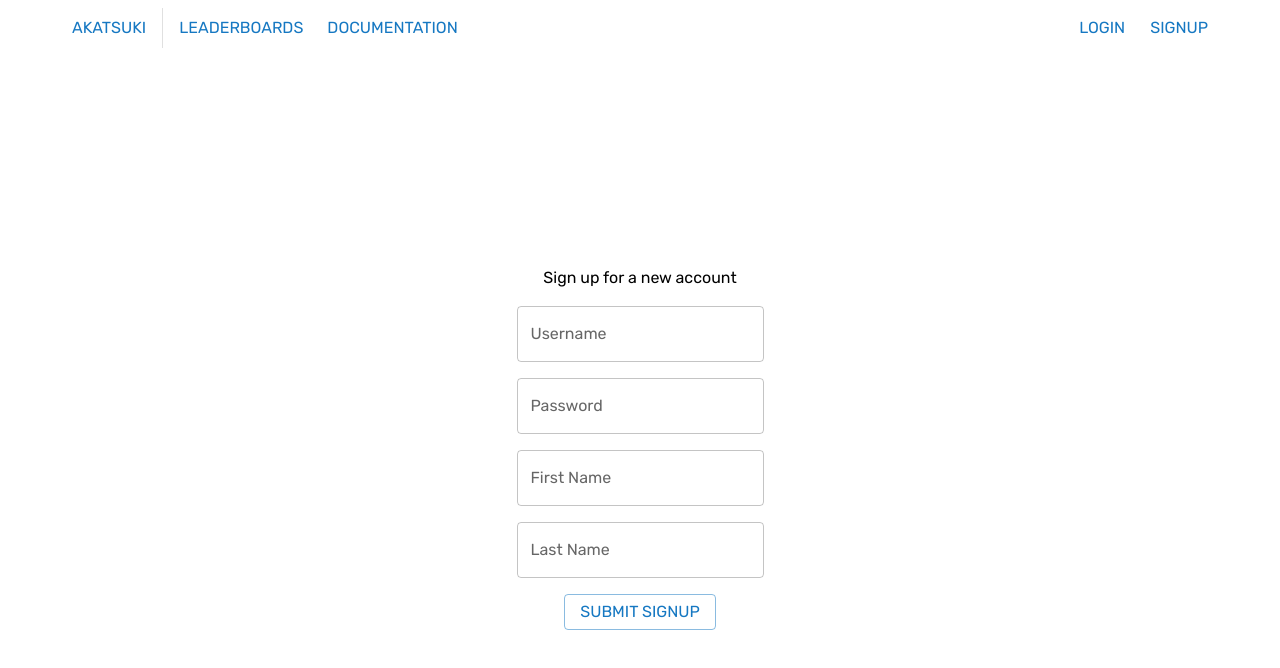
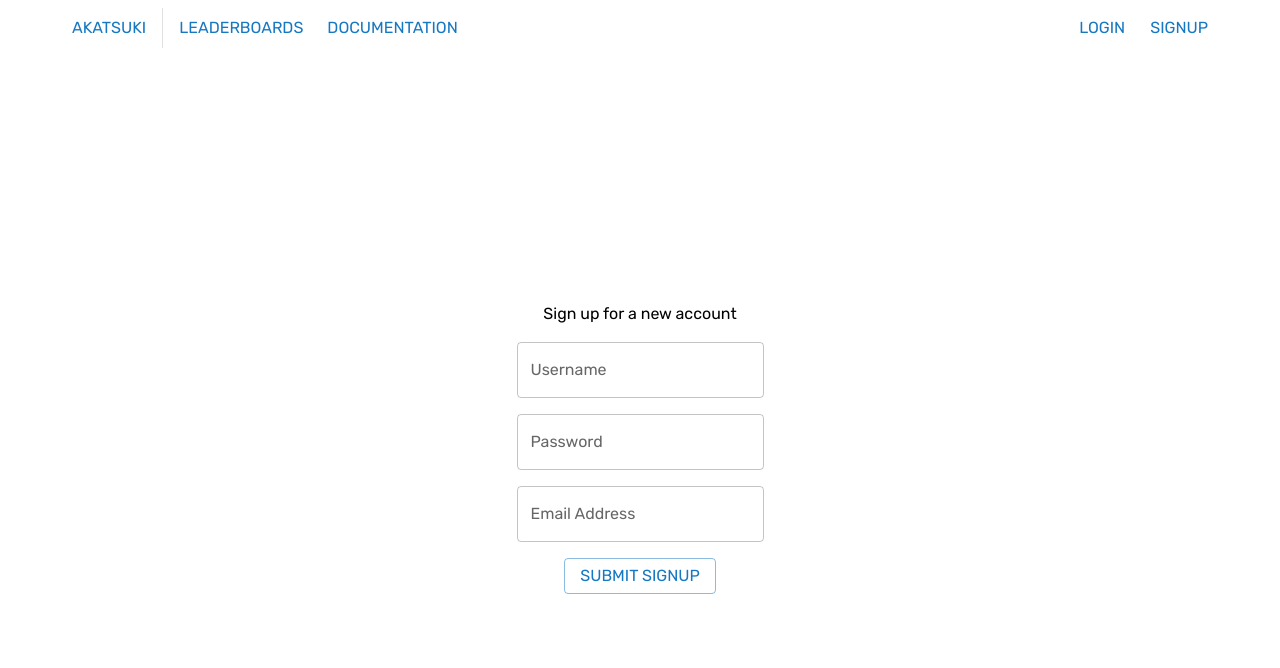
Before and after one commit to osuAkatsuki/interns-frontend, a React app: page /signup in a window 1280 px wide. Shown: the top 668 px of the page. Built offline with nearby package versions, Linux system fonts and the light colour scheme.

Commit message:
replace first & last names with email addr in signup page

```diff
--- a/src/adapters/accounts.ts
+++ b/src/adapters/accounts.ts
@@ -35,9 +35,8 @@ const deserializeFailureResponse = (responseData: any): Failure => {
 
 export const createAccount = async (
   username: string,
-  password: string,
-  firstName: string,
-  lastName: string
+  emailAddress: string,
+  password: string
 ): Promise<Success<Account> | Failure> => {
   try {
     const baseUrl = process.env.REACT_APP_OSU_SERVICE_API_URL;
@@ -49,9 +48,8 @@ export const createAccount = async (
       },
       body: JSON.stringify({
         username: username,
+        email_address: emailAddress,
         password: password,
-        first_name: firstName,
-        last_name: lastName,
       }),
     });
     const responseData: Success<Account> | Failure = await response.json();
--- a/src/pages/SignupPage.tsx
+++ b/src/pages/SignupPage.tsx
@@ -14,15 +14,14 @@ export const SignupPage = () => {
 
   const { setUser } = useUserContext();
   const [username, setUsername] = useState("");
+  const [emailAddress, setEmailAddress] = useState("");
   const [password, setPassword] = useState("");
-  const [firstName, setFirstName] = useState("");
-  const [lastName, setLastName] = useState("");
 
   const [signupError, setSignupError] = useState("");
 
   const handleSignup = async () => {
     // sign up
-    const accountResponse = await createAccount(username, password, firstName, lastName);
+    const accountResponse = await createAccount(username, emailAddress, password);
     if (accountResponse.status === "error") {
       setSignupError(`${accountResponse.message} (${accountResponse.error})`);
       console.error("signup failed", accountResponse);
@@ -69,12 +68,8 @@ export const SignupPage = () => {
         onInput={(e) => setPassword((e.target as any).value)}
       ></TextField>
       <TextField
-        label="First Name"
-        onInput={(e) => setFirstName((e.target as any).value)}
-      ></TextField>
-      <TextField
-        label="Last Name"
-        onInput={(e) => setLastName((e.target as any).value)}
+        label="Email Address"
+        onInput={(e) => setEmailAddress((e.target as any).value)}
       ></TextField>
       <Button variant="outlined" onClick={handleSignup}>
         <Typography>Submit signup</Typography>
```
